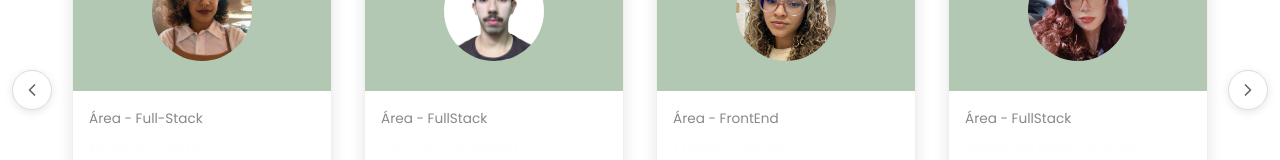
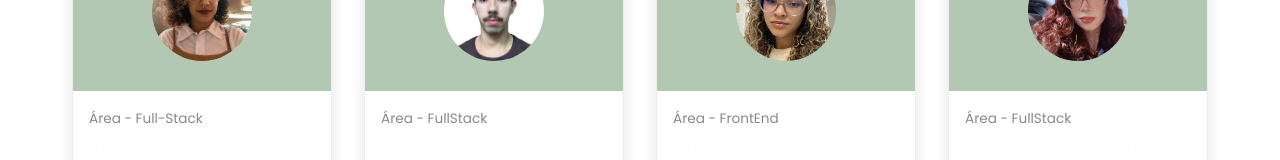
Before and after one commit to zurannii/projeto-frontend, a Next.js app in the folder projeto-frontend/: page /nosso-valor in a window 1280 px wide. Shown: the part 1178-1338 px from the top of the page. Built offline with nearby package versions, Linux system fonts and the light colour scheme.

Commit message:
Botões como comentário (por enquanto)

```diff
--- a/projeto-frontend/src/components/TeamCard/TeamCard.js
+++ b/projeto-frontend/src/components/TeamCard/TeamCard.js
@@ -72,8 +72,9 @@ export default function EquipeSection() {
       <div className="equipe-label">Nossa Equipe</div>
       <h2 className="equipe-title">Nossos Desenvolvedores</h2>
       <p className="equipe-desc">Somos o time de desenvolvedores responsáveis por tornar este projeto realidade. Trabalhamos com foco em qualidade, usabilidade e performance, combinando boas práticas de desenvolvimento com criatividade, sustentabilidade e dedicação. Tudo foi desenvolvido com atenção aos detalhes, pensando em oferecer a melhor experiência para você.</p>
+
       <div className="equipe-slider-container">
-        <button
+        {/*<button
           className="equipe-slider-arrow prev"
           onClick={() => scrollSlider('left')}
         >
@@ -81,10 +82,11 @@ export default function EquipeSection() {
             <path d="M15 18l-6-6 6-6"/>
           </svg>
         </button>
+        */}
         <div className="equipe-slider" ref={sliderRef}>
           {equipe.map((p, idx) => <EquipeCard key={idx} {...p} />)}
         </div>
-        <button
+        {/*<button
           className="equipe-slider-arrow next"
           onClick={() => scrollSlider('right')}
         >
@@ -92,6 +94,7 @@ export default function EquipeSection() {
             <path d="M9 18l6-6-6-6"/>
           </svg>
         </button>
+        */}
       </div>
     </section>
   );
```
